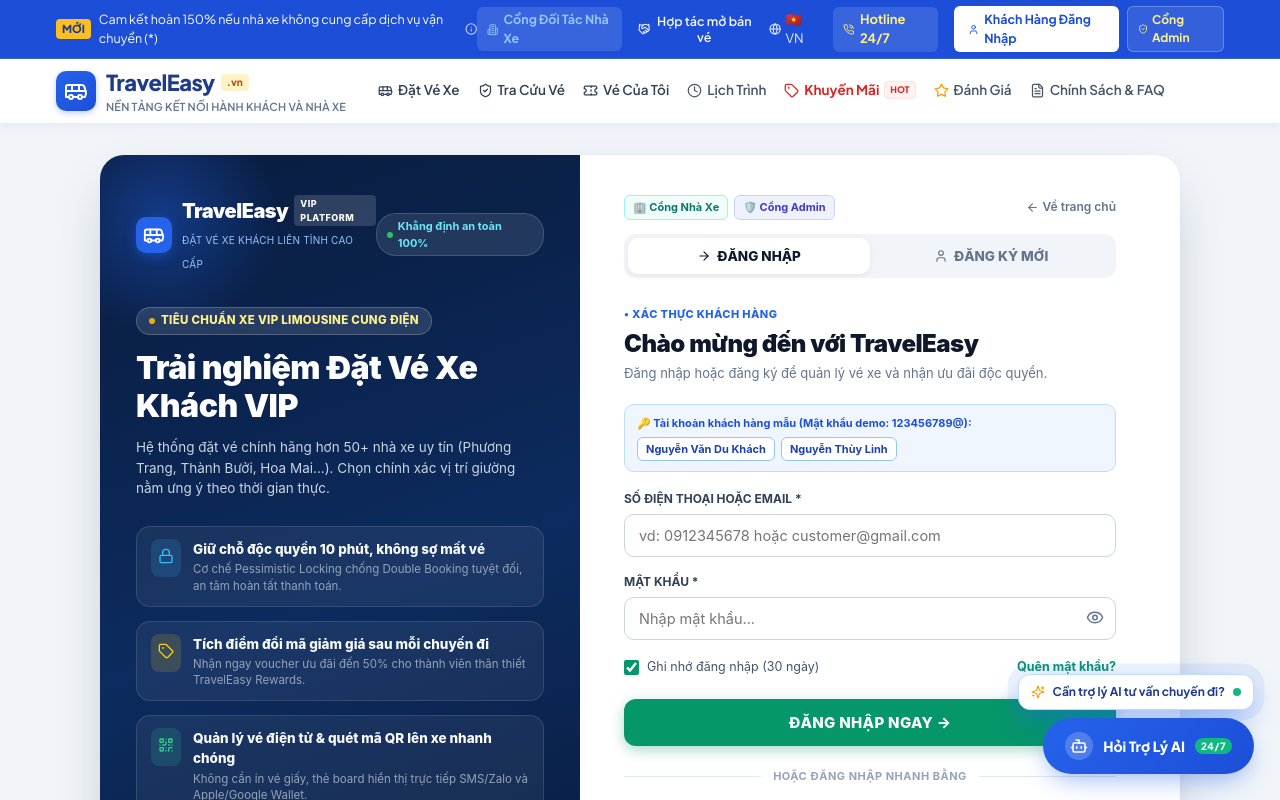
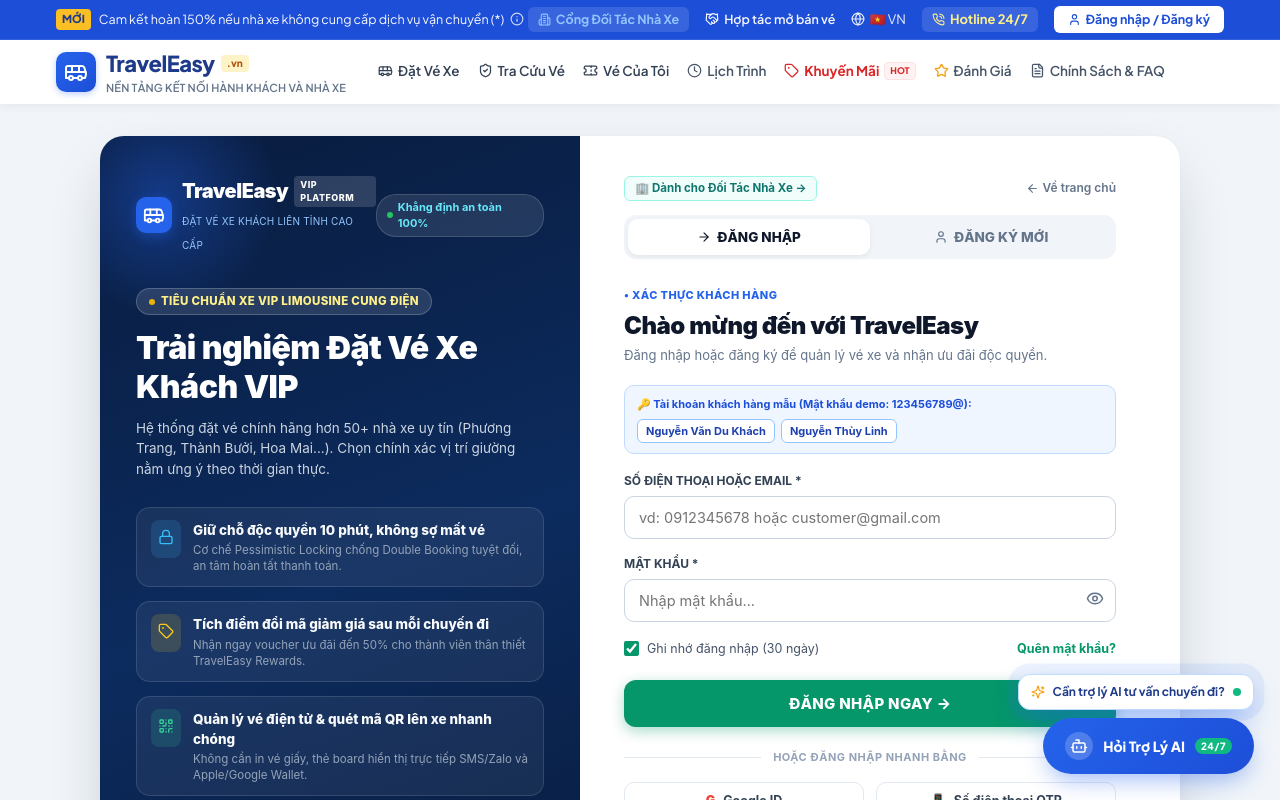
Before and after one commit to phamcongthanhvn2k6/traveleasy-platform, a React (Vite) app in the folder frontend/: page /auth in a window 1280 px wide. Shown: the top 800 px of the page. Built offline with nearby package versions, Linux system fonts and the light colour scheme.

Commit message:
fix(security-ui): completely hide admin portal links from public UI and decouple partner/admin login cross-links

```diff
--- a/frontend/src/components/Footer.tsx
+++ b/frontend/src/components/Footer.tsx
@@ -143,7 +143,6 @@
           <Link to="/lookup" style={linkStyle}>Tra cứu vé điện tử</Link>
           <Link to="/my-tickets" style={linkStyle}>Vé của tôi</Link>
           <Link to="/profile" style={linkStyle}>Hồ sơ cá nhân</Link>
-          <Link to="/admin/login" style={{ ...linkStyle, color: '#f59e0b' }}>Cổng Quản trị viên</Link>
         </div>
       </div>
     </footer>
--- a/frontend/src/components/Navbar.tsx
+++ b/frontend/src/components/Navbar.tsx
@@ -184,7 +184,6 @@
                 </button>
               </div>
             ) : (
-              <div style={{ display: 'flex', alignItems: 'center', gap: '8px' }}>
               <Link
                 to="/auth"
                 style={{
@@ -202,28 +201,8 @@
                   textDecoration: 'none'
                 }}
               >
-                  <User size={13} /> Khách Hàng Đăng Nhập
+                <User size={13} /> Đăng nhập / Đăng ký
               </Link>
-                <Link
-                  to="/admin/login"
-                  title="Cổng quản trị dành riêng cho Quản trị viên sàn TravelEasy"
-                  style={{
-                    backgroundColor: 'rgba(255, 255, 255, 0.1)',
-                    color: '#fef08a',
-                    border: '1px solid rgba(255, 255, 255, 0.25)',
-                    padding: '4px 10px',
-                    borderRadius: '6px',
-                    fontWeight: 700,
-                    fontSize: '12px',
-                    display: 'flex',
-                    alignItems: 'center',
-                    gap: '4px',
-                    textDecoration: 'none'
-                  }}
-                >
-                  <ShieldCheck size={12} /> Cổng Admin
-                </Link>
-              </div>
             )}
           </div>
         </div>
--- a/frontend/src/pages/admin/auth/AdminLoginPage.tsx
+++ b/frontend/src/pages/admin/auth/AdminLoginPage.tsx
@@ -263,24 +263,6 @@
                 <AlertTriangle size={18} color="#ef4444" style={{ flexShrink: 0, marginTop: '2px' }} />
                 <div>{errorMsg}</div>
               </div>
-              {isOperatorAttempt && (
-                <div style={{ marginTop: '4px', paddingTop: '8px', borderTop: '1px dashed rgba(239, 68, 68, 0.3)', paddingLeft: '28px' }}>
-                  <Link
-                    to="/company/login"
-                    style={{
-                      display: 'inline-flex',
-                      alignItems: 'center',
-                      gap: '6px',
-                      color: '#2dd4bf',
-                      fontWeight: 700,
-                      textDecoration: 'none',
-                      fontSize: '12.5px',
-                    }}
-                  >
-                    👉 Đến Cổng Điều Hành Đối Tác Nhà Xe (Operator Portal) ngay →
-                  </Link>
-                </div>
-              )}
             </div>
           )}
 
@@ -538,22 +520,6 @@
           <Lock size={13} color="#10b981" />
           <span>Hệ thống ghi nhận địa chỉ IP &amp; Nhật ký kiểm toán thời gian thực</span>
         </div>
-
-        {/* Switch Portal Link */}
-        <div style={{ textAlign: 'center', marginTop: '16px' }}>
-          <span style={{ color: '#64748b', fontSize: '12px' }}>Bạn là Đối tác Nhà xe? </span>
-          <Link
-            to="/company/login"
-            style={{
-              color: '#38bdf8',
-              fontSize: '12px',
-              fontWeight: 700,
-              textDecoration: 'none',
-            }}
-          >
-            Đến Cổng Điều Hành Nhà Xe (Operator Portal) →
-          </Link>
-        </div>
       </div>
     </div>
   );
--- a/frontend/src/pages/company/auth/CompanyLoginPage.tsx
+++ b/frontend/src/pages/company/auth/CompanyLoginPage.tsx
@@ -177,24 +177,6 @@
             }}
           >
             <div>{errorMsg}</div>
-            {isAdminAttempt && (
-              <div style={{ marginTop: '10px', paddingTop: '10px', borderTop: '1px dashed rgba(239, 68, 68, 0.35)' }}>
-                <Link
-                  to="/admin/login"
-                  style={{
-                    display: 'inline-flex',
-                    alignItems: 'center',
-                    gap: '6px',
-                    color: '#38bdf8',
-                    fontWeight: 700,
-                    textDecoration: 'none',
-                    fontSize: '12.5px',
-                  }}
-                >
-                  🛡️ Đi đến Cổng Quản Trị Hệ Thống (Admin Portal) ngay →
-                </Link>
-              </div>
-            )}
           </div>
         )}
 
@@ -350,21 +332,6 @@
           >
             <ArrowLeft size={14} /> Quay lại Trang Chủ Đặt Vé
           </Link>
-
-          <div style={{ paddingTop: '10px', borderTop: '1px solid rgba(255, 255, 255, 0.08)' }}>
-            <span style={{ color: '#94a3b8', fontSize: '12px' }}>Bạn là Quản trị viên Sàn tổng? </span>
-            <Link
-              to="/admin/login"
-              style={{
-                color: '#38bdf8',
-                fontSize: '12px',
-                fontWeight: 700,
-                textDecoration: 'none',
-              }}
-            >
-              Đăng nhập Quản Trị Hệ Thống (Admin) →
-            </Link>
-          </div>
         </div>
       </div>
     </div>
--- a/frontend/src/pages/company/unsupported/PartnerComingSoonPage.tsx
+++ b/frontend/src/pages/company/unsupported/PartnerComingSoonPage.tsx
@@ -229,22 +229,6 @@
             >
               <Search size={16} /> Tìm Chuyến Xe Khách
             </button>
-
-            <button
-              onClick={() => navigate('/admin/login')}
-              style={{
-                backgroundColor: '#f8fafc',
-                color: '#475569',
-                border: '1px solid #e2e8f0',
-                padding: '12px 18px',
-                borderRadius: '10px',
-                fontWeight: 600,
-                fontSize: '13px',
-                cursor: 'pointer',
-              }}
-            >
-              Quản Trị Sàn (ADMIN)
-            </button>
           </div>
         </div>
       </div>
--- a/frontend/src/pages/customer/auth/CustomerAuthPage.tsx
+++ b/frontend/src/pages/customer/auth/CustomerAuthPage.tsx
@@ -392,42 +392,24 @@
           justifyContent: 'space-between'
         }}>
           <div>
-            {/* Top link back & Portal switcher */}
+            {/* Top link back & Partner link */}
             <div style={{ display: 'flex', justifyContent: 'space-between', alignItems: 'center', marginBottom: '14px', flexWrap: 'wrap', gap: '8px' }}>
-              <div style={{ display: 'flex', gap: '6px' }}>
               <Link
                 to="/company/login"
                 style={{
                   color: '#0f766e',
                   textDecoration: 'none',
                   fontWeight: 700,
-                    padding: '3px 8px',
+                  padding: '3px 10px',
                   borderRadius: '6px',
                   backgroundColor: '#f0fdfa',
                   border: '1px solid #99f6e4',
-                    fontSize: '11px'
+                  fontSize: '11.5px'
                 }}
-                  title="Cổng điều hành dành cho Đối tác Nhà Xe"
+                title="Cổng điều hành dành riêng cho Đối tác Nhà Xe"
               >
-                  🏢 Cổng Nhà Xe
+                🏢 Dành cho Đối Tác Nhà Xe →
               </Link>
-                <Link
-                  to="/admin/login"
-                  style={{
-                    color: '#4338ca',
-                    textDecoration: 'none',
-                    fontWeight: 700,
-                    padding: '3px 8px',
-                    borderRadius: '6px',
-                    backgroundColor: '#eef2ff',
-                    border: '1px solid #c7d2fe',
-                    fontSize: '11px'
-                  }}
-                  title="Cổng quản trị tối cao dành cho Admin"
-                >
-                  🛡️ Cổng Admin
-                </Link>
-              </div>
 
               <Link
                 to="/"
```
Lines whose indentation alone changed are shown as unchanged.
